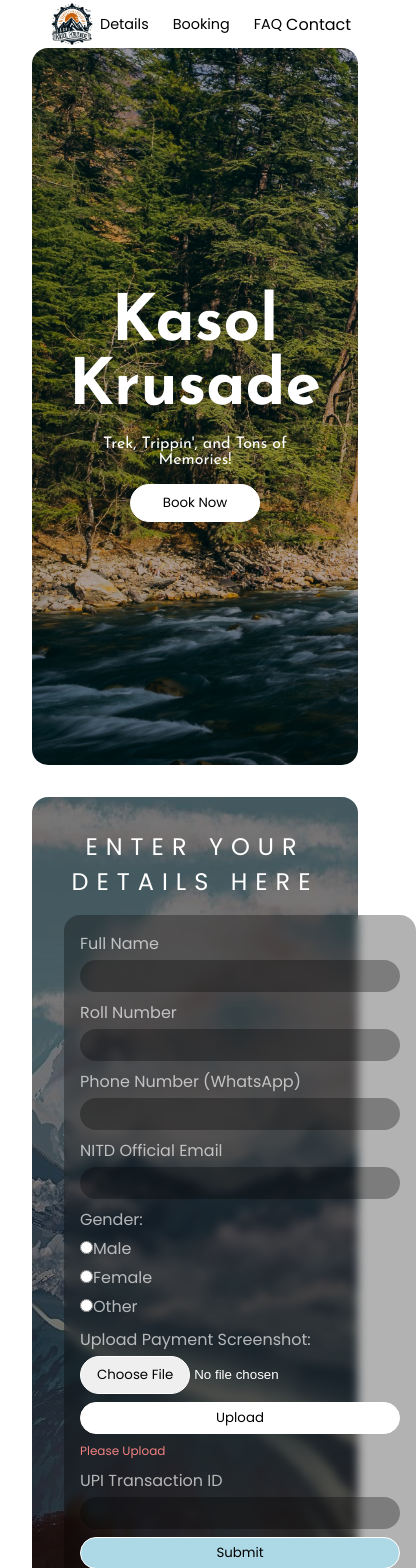
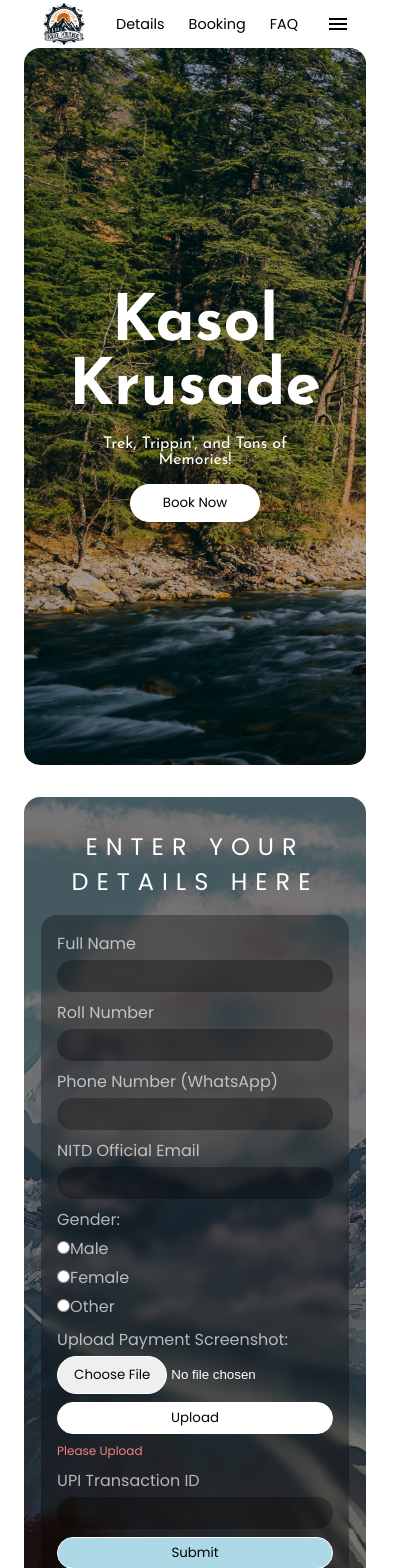
Before and after one commit to ruthenicgull/kasol-krusade, a React (Vite) app: page / in a window 390 px wide. Shown: the top 1568 px of the page, 416 px wide, since content can reach past the window. Built offline with nearby package versions, Linux system fonts and the light colour scheme.

Commit message:
few responsive changes made

```diff
--- a/src/Booking.jsx
+++ b/src/Booking.jsx
@@ -16,6 +16,7 @@
   const [upi, setUpi] = useState("");
   const [selectedImage, setSelectedImage] = useState(null);
   const [image, setImage] = useState("");
+  const [uploading, setUploading] = useState(false);
 
   function allFieldsFilled() {
     if (
@@ -102,6 +103,8 @@
       return;
     }
 
+    setUploading(true);
+
     const paymentImages = ref(storage, `PaymentScreenshots/${v4()}`);
     uploadBytes(paymentImages, selectedImage).then((data) => {
       console.log(data, "images");
@@ -109,6 +112,8 @@
         setImage(val);
       });
     });
+
+    setUploading(false);
   }
 
   function handleImageChange(event) {
--- a/src/Booking.module.css
+++ b/src/Booking.module.css
@@ -46,7 +46,7 @@
   /* border: 2px solid whitesmoke; */
   /* border-bottom: 2px solid whitesmoke; */
   padding: 0 1rem;
-  width: 20rem;
+  max-width: 20rem;
   background-color: rgba(0, 0, 0, 0.3);
   color: white;
   font-family: var(--primary-font);
@@ -99,3 +99,13 @@
 .submit:active {
   background-color: lightgreen;
 }
+
+@media screen and (max-width: 400px) {
+  .container {
+    padding: 2rem 0;
+  }
+
+  .form_container {
+    width: 90%;
+  }
+}
--- a/src/Navbar.jsx
+++ b/src/Navbar.jsx
@@ -11,7 +11,7 @@
         <li onClick={bookingScrollHandler}>Booking</li>
         <li>FAQ</li>
       </ul>
-      <p>Contact</p>
+      <MenuIcon />
     </nav>
   );
 }
--- a/src/index.css
+++ b/src/index.css
@@ -13,3 +13,9 @@
 #root {
   font-family: var(--primary-font);
 }
+
+@media screen and (max-width: 400px) {
+  :root {
+    --primary-block-margin: 0 1.5rem;
+  }
+}
```
Also changed, not shown: src/faqs.json (added, +10 -0 lines).
